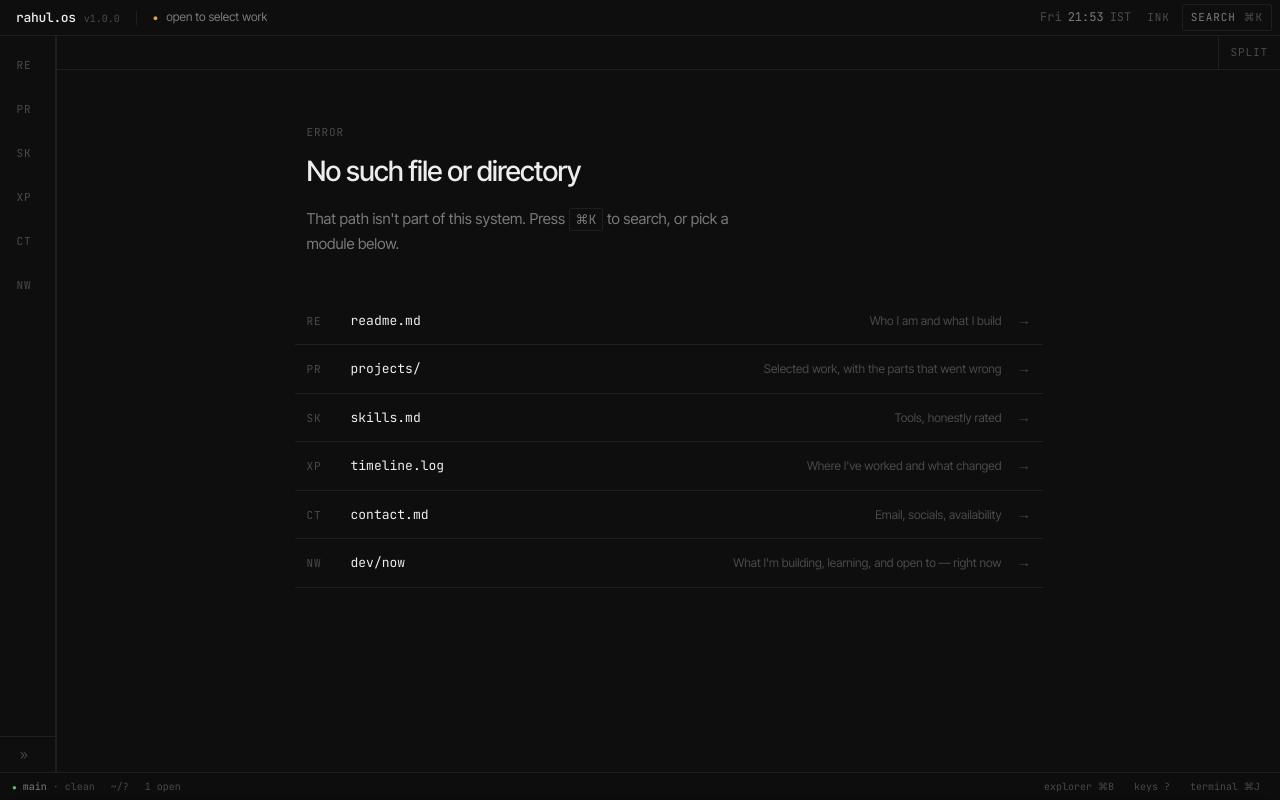
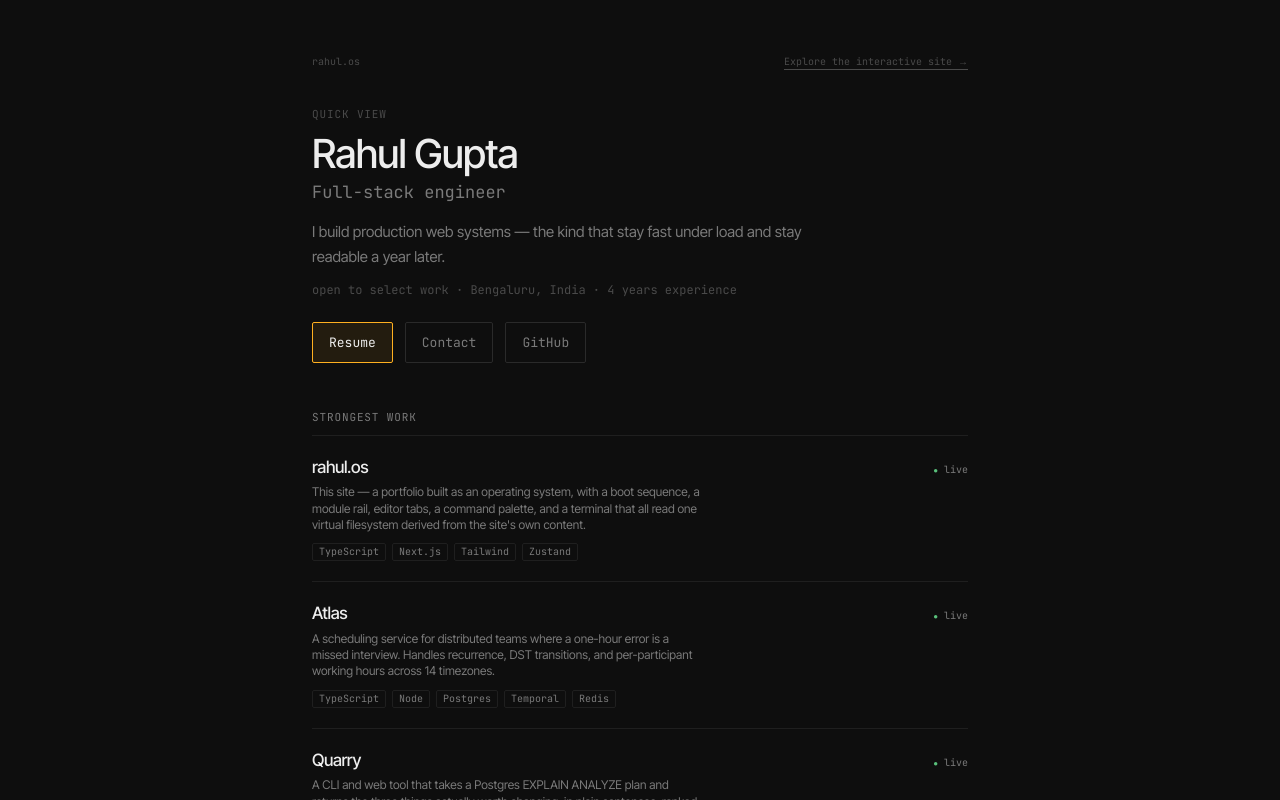
Before and after one commit to raahul4559/Portfolio, a Next.js app: page /recruiter in a window 1280 px wide. Before the commit this address had no page. Built offline with nearby package versions, Linux system fonts and the light colour scheme.

Commit message:
feat: implement recruiter mode with quick view page and integrate into navigation

```diff
--- /dev/null
+++ b/app/recruiter/page.tsx
@@ -0,0 +1,13 @@
+import type { Metadata } from "next";
+
+import { RecruiterView } from "@/components/modules/Recruiter";
+import { profile } from "@/content";
+
+export const metadata: Metadata = {
+  title: "quick view",
+  description: `${profile.name} — ${profile.role}. ${profile.positioning}`,
+};
+
+export default function Page() {
+  return <RecruiterView />;
+}
--- a/app/sitemap.ts
+++ b/app/sitemap.ts
@@ -18,5 +18,11 @@ export default function sitemap(): MetadataRoute.Sitemap {
     priority: 0.6,
   }));
 
-  return [...modules, ...caseStudies];
+  // Not a module — deliberately outside the rail/tab system — but still a
+  // real, indexable page worth pointing search engines at.
+  const recruiterView = [
+    { url: `${BASE_URL}/recruiter`, changeFrequency: "monthly" as const, priority: 0.8 },
+  ];
+
+  return [...modules, ...caseStudies, ...recruiterView];
 }
--- a/components/modules/Readme.tsx
+++ b/components/modules/Readme.tsx
@@ -7,6 +7,8 @@ import { featuredProjects, profile, projects } from "@/content";
 import { SHELL_USER } from "@/lib/commands";
 
 export function ReadmeModule() {
+  const github = profile.socials.find((s) => s.label === "github");
+
   return (
     <Document>
       <header className="anim-rise mb-10 sm:mb-14">
@@ -41,7 +43,24 @@ export function ReadmeModule() {
             Resume
           </CtaButton>
           <CtaButton href="/contact">Contact</CtaButton>
+          {github && (
+            <CtaButton href={github.href} external>
+              GitHub
+            </CtaButton>
+          )}
         </div>
+
+        <p className="text-ui text-faint mt-4 flex items-center gap-1.5">
+          <span aria-hidden>→</span>
+          Recruiting or hiring?{" "}
+          <Link
+            href="/recruiter"
+            className="text-muted hover:text-text decoration-line-strong hover:decoration-accent underline decoration-1 underline-offset-4 transition-colors duration-150"
+          >
+            Try the 30-second version
+          </Link>
+          .
+        </p>
       </header>
 
       <Section label="whoami">
--- /dev/null
+++ b/components/modules/Recruiter.tsx
@@ -0,0 +1,151 @@
+import Link from "next/link";
+
+import { ChipRow, StatusChip } from "@/components/ui/bits";
+import { featuredProjects, profile, timeline, topSkills } from "@/content";
+
+/**
+ * The fast path. Same data as the interactive OS — `featuredProjects`,
+ * `timeline`, `topSkills` are the exact same exports the rail-and-tabs
+ * version reads from, so this page can never say something the rest of the
+ * site doesn't already say. What's different is altitude: no exploring,
+ * no terminal, nothing to figure out. One scroll, then a decision.
+ *
+ * Deliberately a server component — no theme toggle, no client state, as
+ * little JS as the page can get away with. Speed is the feature here.
+ */
+export function RecruiterView() {
+  const github = profile.socials.find((s) => s.label === "github");
+  const workHistory = timeline.filter((t) => t.kind !== "education");
+  const education = timeline.find((t) => t.kind === "education");
+
+  return (
+    <div className="mx-auto w-full max-w-[720px] px-5 py-10 sm:px-8 sm:py-14">
+      <div className="mb-10 flex items-center justify-between gap-4">
+        <span className="text-faint font-mono text-micro">{profile.host}</span>
+        <Link
+          href="/"
+          className="text-faint hover:text-text font-mono text-micro underline decoration-1 underline-offset-4 transition-colors duration-150"
+        >
+          Explore the interactive site →
+        </Link>
+      </div>
+
+      <header>
+        <p className="label text-faint mb-3">quick view</p>
+        <h1 className="text-h1 sm:text-display text-text font-medium tracking-[-0.02em] text-balance">
+          {profile.name}
+        </h1>
+        <p className="text-h3 text-muted mt-1.5 font-mono font-normal">
+          {profile.role}
+        </p>
+        <p className="text-body text-muted mt-4 max-w-[58ch] text-pretty">
+          {profile.positioning}
+        </p>
+        <p className="text-ui text-faint mt-3 font-mono">
+          {profile.availability.label} · {profile.location} · {profile.experience}{" "}
+          experience
+        </p>
+
+        <div className="mt-6 flex flex-wrap gap-3">
+          <a
+            href={profile.resume}
+            target="_blank"
+            rel="noreferrer noopener"
+            className="border-accent bg-accent-tint text-text hover:bg-accent hover:text-bg inline-flex items-center gap-1 rounded-xs border px-4 py-2.5 font-mono text-data transition-colors duration-150"
+          >
+            Resume
+          </a>
+          <a
+            href={`mailto:${profile.email}`}
+            className="border-line-strong text-muted hover:text-text hover:bg-surface-2 hover:border-faint inline-flex items-center gap-1 rounded-xs border px-4 py-2.5 font-mono text-data transition-colors duration-150"
+          >
+            Contact
+          </a>
+          {github && (
+            <a
+              href={github.href}
+              target="_blank"
+              rel="noreferrer noopener"
+              className="border-line-strong text-muted hover:text-text hover:bg-surface-2 hover:border-faint inline-flex items-center gap-1 rounded-xs border px-4 py-2.5 font-mono text-data transition-colors duration-150"
+            >
+              GitHub
+            </a>
+          )}
+        </div>
+      </header>
+
+      <section className="mt-12">
+        <h2 className="label text-muted hair-b mb-5 pb-2.5">strongest work</h2>
+        <ul className="space-y-5">
+          {featuredProjects.map((project) => (
+            <li key={project.slug} className="hair-b pb-5 last:border-b-0 last:pb-0">
+              <div className="flex flex-wrap items-baseline justify-between gap-x-3 gap-y-1">
+                <Link
+                  href={`/projects/${project.slug}`}
+                  className="text-h3 text-text decoration-transparent hover:decoration-accent font-medium tracking-tight underline decoration-1 underline-offset-4 transition-colors duration-150"
+                >
+                  {project.name}
+                </Link>
+                <StatusChip status={project.status} />
+              </div>
+              <p className="text-ui text-muted mt-1.5 max-w-[56ch] text-pretty">
+                {project.description}
+              </p>
+              <div className="mt-2.5 flex flex-wrap items-center gap-3">
+                <ChipRow items={project.technologies} />
+                {project.links.live && (
+                  <a
+                    href={project.links.live}
+                    target="_blank"
+                    rel="noreferrer noopener"
+                    className="text-faint hover:text-accent font-mono text-micro underline decoration-1 underline-offset-4 transition-colors duration-150"
+                  >
+                    live ↗
+                  </a>
+                )}
+              </div>
+            </li>
+          ))}
+        </ul>
+      </section>
+
+      <section className="mt-12">
+        <h2 className="label text-muted hair-b mb-5 pb-2.5">experience</h2>
+        <ul className="space-y-3">
+          {workHistory.map((entry) => (
+            <li key={entry.id} className="flex flex-wrap items-baseline gap-x-3 gap-y-0.5">
+              <span className="text-text font-mono text-data">{entry.role}</span>
+              <span className="text-faint font-mono text-micro">{entry.org}</span>
+              <span className="text-faint tnum ml-auto font-mono text-micro">
+                {entry.from}–{entry.to === "present" ? "now" : entry.to}
+              </span>
+            </li>
+          ))}
+        </ul>
+        {education && (
+          <p className="text-ui text-faint mt-3 font-mono">
+            {education.role} — {education.org}
+          </p>
+        )}
+      </section>
+
+      <section className="mt-12">
+        <h2 className="label text-muted hair-b mb-5 pb-2.5">core skills</h2>
+        <ChipRow items={topSkills} />
+      </section>
+
+      <footer className="hair-t mt-14 pt-6">
+        <p className="text-ui text-faint">
+          This is the fast version. The{" "}
+          <Link
+            href="/"
+            className="text-muted hover:text-text decoration-line-strong hover:decoration-accent underline decoration-1 underline-offset-4 transition-colors duration-150"
+          >
+            interactive one
+          </Link>{" "}
+          has a terminal.
+        </p>
+      </footer>
+    </div>
+  );
+}
--- a/components/os/CommandPalette.tsx
+++ b/components/os/CommandPalette.tsx
@@ -125,6 +125,13 @@ export function CommandPalette() {
         setOpen(false);
         openExternal(profile.resume);
       },
+    },
+    {
+      id: "recruiter",
+      title: "Open recruiter mode",
+      hint: "30s",
+      keywords: ["recruiter", "quick view", "summary", "hire", "client", "fast"],
+      run: () => go("/recruiter"),
     },
     ...profile.socials.map<Action>((social) => ({
       id: `social-${social.label}`,
--- a/components/os/Shell.tsx
+++ b/components/os/Shell.tsx
@@ -24,9 +24,16 @@ import { useOS } from "@/lib/store";
  * modules swaps only the document in the pane — the chrome, the terminal
  * session, and the open tabs all survive.
  */
+/** The one route that deliberately isn't part of the OS — see the early
+ *  return below. Kept out of `modules.ts` on purpose: registering it there
+ *  would give it a rail entry, a tab, and a terminal `open` target, which is
+ *  exactly the chrome recruiter mode exists to skip. */
+const RECRUITER_ROUTE = "/recruiter";
+
 export function Shell({ children }: { children: React.ReactNode }) {
   const pathname = usePathname();
   const router = useRouter();
+  const isRecruiterMode = pathname === RECRUITER_ROUTE;
 
   const splitRoute = useOS((s) => s.splitRoute);
   const wide = useMediaQuery("(min-width: 1280px)");
@@ -49,6 +56,10 @@ export function Shell({ children }: { children: React.ReactNode }) {
 
   useEffect(() => {
     function onKeyDown(event: KeyboardEvent) {
+      // None of this chrome exists to catch a shortcut for — recruiter mode
+      // has no rail, palette, or terminal for these bindings to reach.
+      if (isRecruiterMode) return;
+
       const os = useOS.getState();
       const mod = event.metaKey || event.ctrlKey;
       const typing = isTypingTarget(event.target);
@@ -124,7 +135,16 @@ export function Shell({ children }: { children: React.ReactNode }) {
 
     window.addEventListener("keydown", onKeyDown);
     return () => window.removeEventListener("keydown", onKeyDown);
-  }, [router]);
+  }, [router, isRecruiterMode]);
+
+  // No rail, no tabs, no terminal, no boot sequence — recruiter mode is a
+  // fast, separate surface, not another document inside this one. `body`
+  // still carries `overflow-hidden` from the root layout, so the page
+  // supplies its own scroll container the same way `Pane` does everywhere
+  // else in the OS.
+  if (isRecruiterMode) {
+    return <div className="h-full overflow-y-auto">{children}</div>;
+  }
 
   return (
     <div className="flex h-full flex-col">
--- a/components/os/SystemBar.tsx
+++ b/components/os/SystemBar.tsx
@@ -1,4 +1,6 @@
 "use client";
+
+import Link from "next/link";
 
 import { profile } from "@/content";
 import { presenceFor, timeInZone } from "@/lib/clock";
@@ -78,6 +80,14 @@ export function SystemBar() {
           {theme}
         </button>
 
+        <Link
+          href="/recruiter"
+          className="label text-faint hover:text-text hover:bg-surface-2 rounded-xs px-2 py-1.5 transition-colors duration-150"
+          aria-label="Recruiter mode — a 30-second summary for recruiters and clients"
+        >
+          recruiter
+        </Link>
+
         <button
           type="button"
           onClick={togglePalette}
--- a/content/index.ts
+++ b/content/index.ts
@@ -13,6 +13,19 @@ export { profile } from "./profile";
 export { projects, featuredProjects, getProject } from "./projects";
 export { stack, stackItemCount } from "./stack";
 export { timeline } from "./timeline";
+
+/**
+ * The recruiter/quick-view page's skill chips — derived from the same honest
+ * ratings `skills.md` shows in full, not a separate curated list that could
+ * drift from them. Level 5s first, then 4s, capped at ten so it reads in one
+ * glance instead of restating the whole page.
+ */
+export const topSkills = stack
+  .flatMap((group) => group.items)
+  .filter((item) => item.level >= 4)
+  .sort((a, b) => b.level - a.level)
+  .slice(0, 10)
+  .map((item) => item.name);
 
 /**
  * Byte counts are derived from the actual content so `ls -l` reports something
--- a/lib/commands.ts
+++ b/lib/commands.ts
@@ -135,6 +135,7 @@ const PRIMARY_HELP_ORDER = [
   "contact",
   "github",
   "resume",
+  "recruiter",
   "clear",
   "date",
   "status",
@@ -388,6 +389,16 @@ const COMMANDS: CommandSpec[] = [
     run: (_args, ctx) => {
       ctx.navigate(profile.resume);
       return [text(`opening ${profile.resume}`, "faint")];
+    },
+  },
+
+  {
+    name: "recruiter",
+    usage: "recruiter",
+    summary: "Fast summary — top projects, experience, contact",
+    run: (_args, ctx) => {
+      ctx.navigate("/recruiter");
+      return [text("opening /recruiter — the 30-second version", "faint")];
     },
   },
 
```
